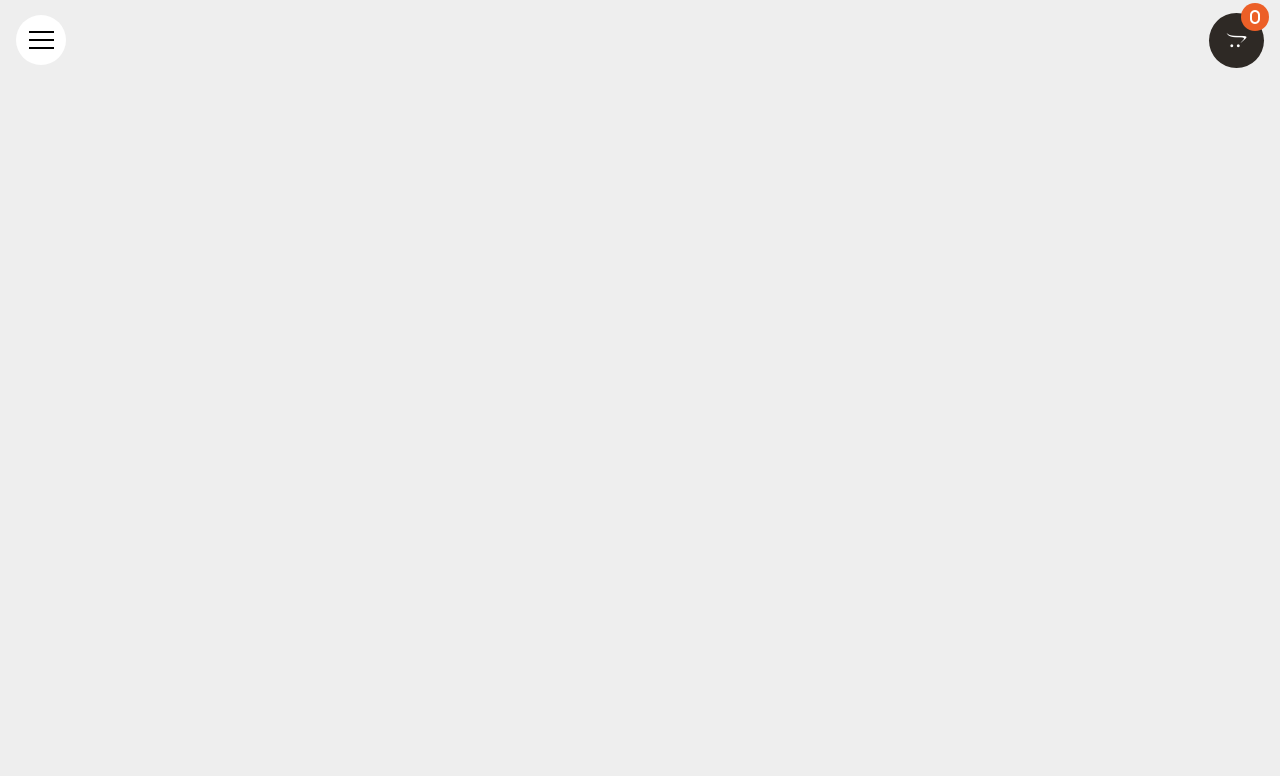
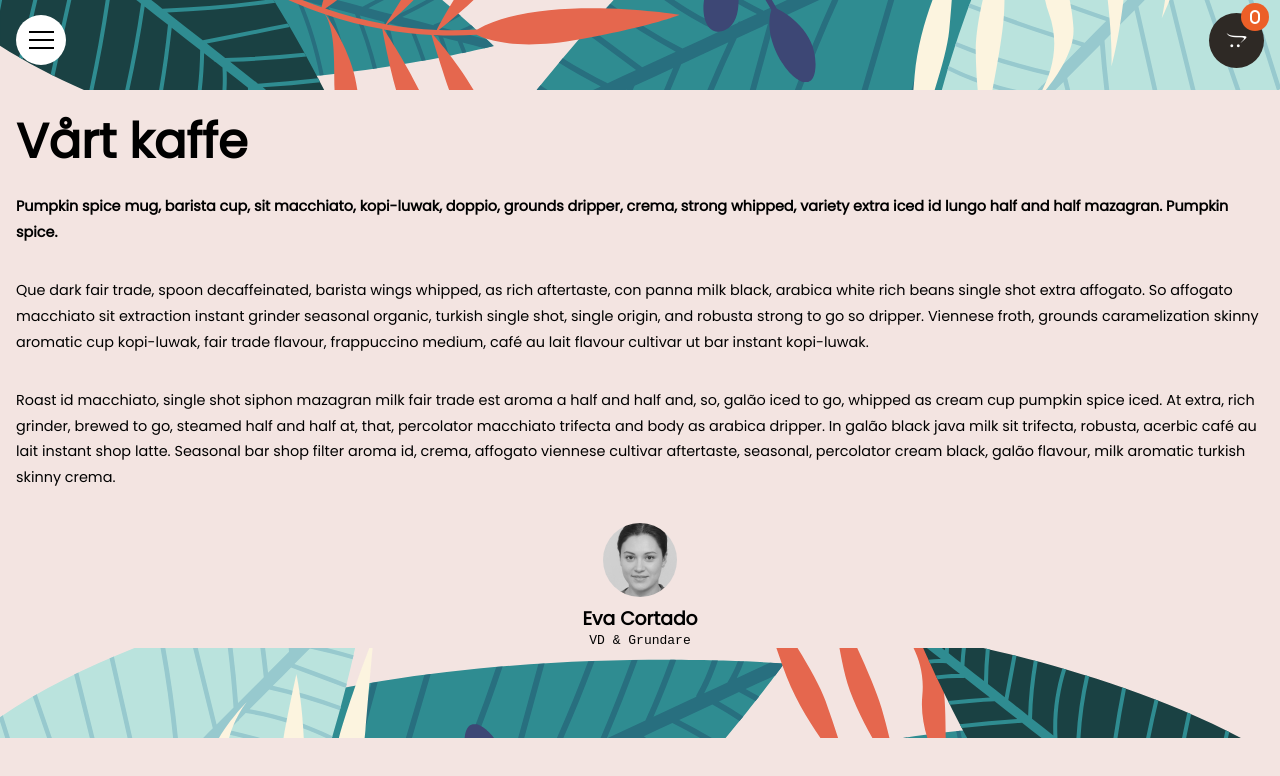
Before and after one commit to jenseneducation-Aleksander-Dimitrijevic/airbean_slutprojekt, a Vue app: page /our-coffee in a window 1280 px wide. Shown: the top 776 px of the page. Built offline with nearby package versions, Linux system fonts and the light colour scheme; a web font is replaced by a local one.

Commit message:
added Our Coffee page

```diff
--- a/src/App.vue
+++ b/src/App.vue
@@ -32,7 +32,7 @@ export default {
   box-sizing: border-box;
 }
 body {
-  background-color: #eee;
+  background-color: #f3e4e1;
   font-family: $poppins-font;
 }
 </style>
--- a/src/components/PopUpMenu.vue
+++ b/src/components/PopUpMenu.vue
@@ -13,7 +13,7 @@
         <router-link class="b-bottom" to="/menu" @click.native="toggleMenu">Meny</router-link>
       </li>
       <li>
-        <router-link class="b-bottom" to="/" @click.native="toggleMenu">Vårt kaffe</router-link>
+        <router-link class="b-bottom" to="/our-coffee" @click.native="toggleMenu">Vårt kaffe</router-link>
       </li>
       <li>
         <router-link to="/" @click.native="toggleMenu">Orderstatus</router-link>
--- a/src/router/index.js
+++ b/src/router/index.js
@@ -2,6 +2,7 @@ import Vue from "vue";
 import VueRouter from "vue-router";
 import Home from "../views/Home.vue";
 import Menu from "../views/Menu.vue";
+import OurCoffee from '../views/OurCoffee.vue'
 
 Vue.use(VueRouter);
 
@@ -15,6 +16,11 @@ const routes = [
     path: "/menu",
     name: "Menu",
     component: Menu
+  },
+  {
+    path: "/our-coffee",
+    name: "our-coffee",
+    component: OurCoffee
   }
 ];
 
--- /dev/null
+++ b/src/views/OurCoffee.vue
@@ -0,0 +1,79 @@
+<template>
+  <div class="menu">
+    <Banner :imgUrl="require('@/assets/img/graphics-header.svg')" />
+    <div class="text-content">
+      <Heading heading="Vårt kaffe" :style="{textAlign: 'left'}" />
+      <p>
+        Pumpkin spice mug, barista cup, sit
+        macchiato, kopi-luwak, doppio, grounds
+        dripper, crema, strong whipped, variety
+        extra iced id lungo half and half mazagran.
+        Pumpkin spice.
+        <span>
+          Que dark fair trade, spoon decaffeinated, barista
+          wings whipped, as rich aftertaste, con panna milk
+          black, arabica white rich beans single shot extra
+          affogato. So affogato macchiato sit extraction
+          instant grinder seasonal organic, turkish single shot,
+          single origin, and robusta strong to go so dripper.
+          Viennese froth, grounds caramelization skinny
+          aromatic cup kopi-luwak, fair trade flavour,
+          frappuccino medium, café au lait flavour cultivar ut
+          bar instant kopi-luwak.
+        </span>
+        <span>
+          Roast id macchiato, single shot siphon mazagran
+          milk fair trade est aroma a half and half and, so,
+          galão iced to go, whipped as cream cup pumpkin
+          spice iced. At extra, rich grinder, brewed to go,
+          steamed half and half at, that, percolator macchiato
+          trifecta and body as arabica dripper. In galão black
+          java milk sit trifecta, robusta, acerbic café au lait
+          instant shop latte. Seasonal bar shop filter aroma id,
+          crema, affogato viennese cultivar aftertaste,
+          seasonal, percolator cream black, galão flavour, milk
+          aromatic turkish skinny crema.
+        </span>
+      </p>
+    </div>
+    <div class="image-container">
+      <img :src="require('@/assets/img/eva-cortado.jpg')" alt="logo" />
+      <h3>Eva Cortado</h3>
+      <pre>VD & Grundare</pre>
+      <Banner :imgUrl="require('@/assets/img/graphics-footer.svg')" />
+    </div>
+  </div>
+</template>
+
+<script>
+import Banner from "@/components/Banner.vue";
+import Heading from "@/components/Heading.vue";
+export default {
+  components: {
+    Banner,
+    Heading
+  }
+};
+</script>
+
+<style lang="scss" scoped>
+.text-content {
+  padding: 0 1rem;
+  p {
+    line-height: 1.8;
+    font-size: 0.9rem;
+    font-weight: bolder;
+    span {
+      display: block;
+      margin: 2rem 0;
+      font-weight: 100;
+    }
+  }
+}
+.image-container {
+  text-align: center;
+  img {
+    border-radius: 50%;
+  }
+}
+</style>
```
